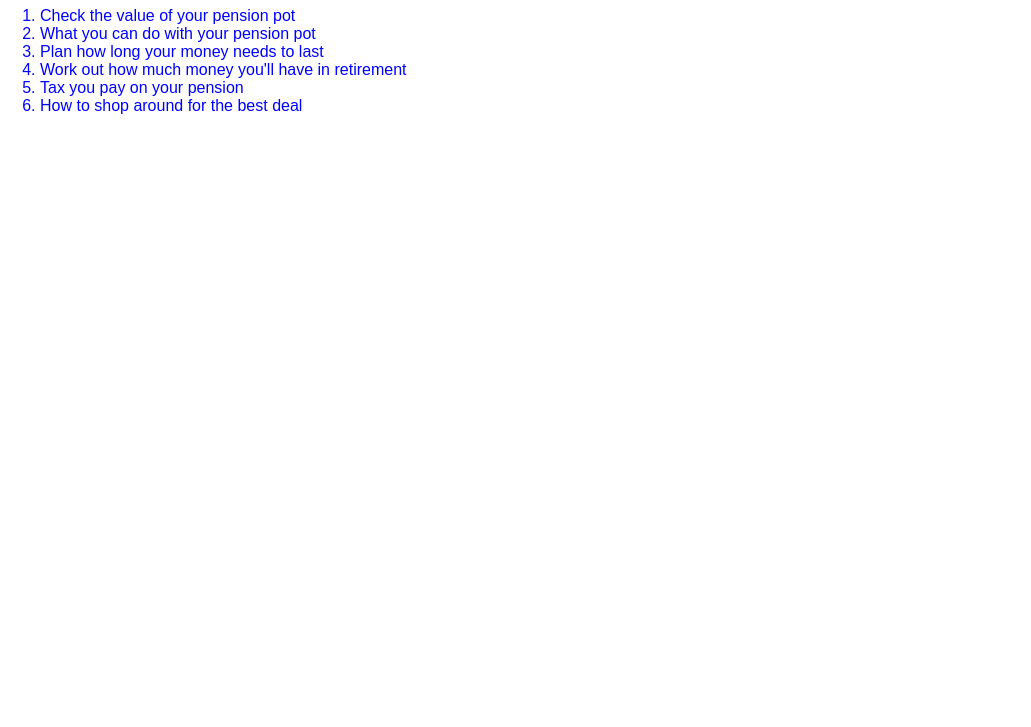
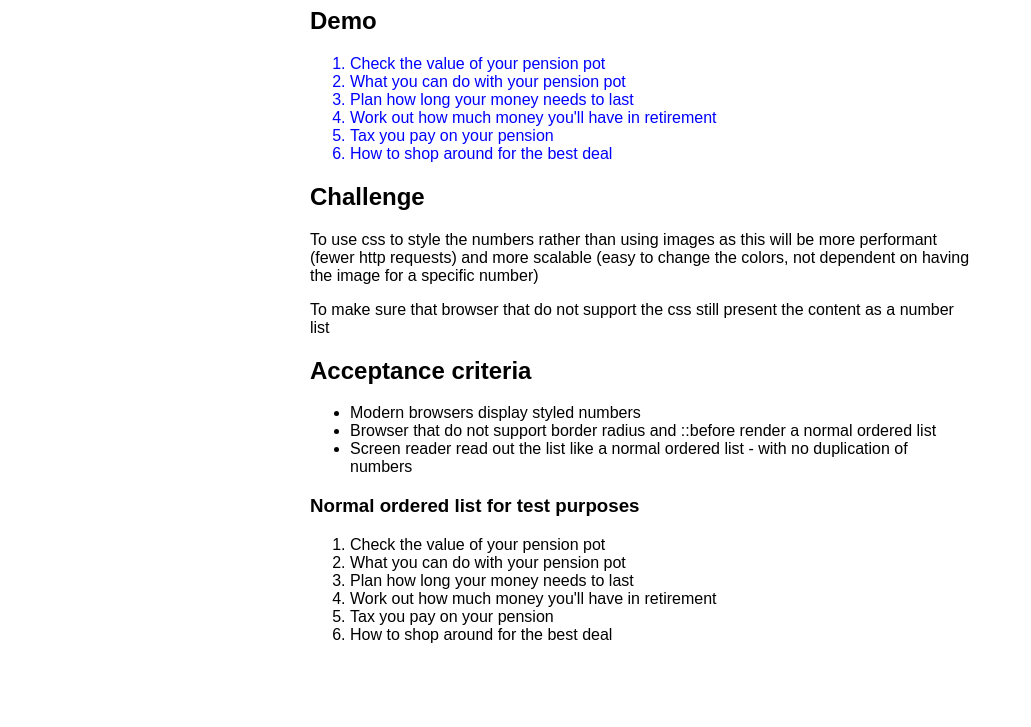
Before and after one commit to aduggin/inclusive-frontend, a website: page app/styled-list-numbers.html in a window 1280 px wide. Shown: the part 73-800 px from the top of the page, without its empty margins (0-1031 px from the left). Drawn offline with nearby package versions, Linux system fonts and the light colour scheme; files that its build step writes are made by us from their sources.

Commit message:
Add basic layout

```diff
--- /dev/null
+++ b/app/sass/layout/_layout.scss
@@ -0,0 +1,4 @@
+.l-page-container {
+  max-width: 660px;
+  margin: 0 auto;
+}
--- a/app/sass/main.scss
+++ b/app/sass/main.scss
@@ -1,7 +1,4 @@
 @import "lib/variables";
 @import "base/base";
+@import "layout/layout";
 @import "components/styled-list-numbers";
-
-.is-selected {
-  color:$color-selected;
-}
--- a/app/styled-list-numbers.html
+++ b/app/styled-list-numbers.html
@@ -5,7 +5,10 @@
     <link rel="stylesheet" href="styles/main.css"/>
 </head>
 <body>
+<div class="l-page-container">
     <h1>Styled list numbers</h1>
+
+    <h2>Demo</h2>
 
     <ol class="styled-list-numbers">
         <li>Check the value of your pension pot</li>
@@ -17,5 +20,31 @@
     </ol>
 
 
+    <h2>Challenge</h2>
+
+    <p>To use css to style the numbers rather than using images as this will be more performant (fewer http requests)
+        and
+        more scalable (easy to change the colors, not dependent on having the image for a specific number)</p>
+
+    <p>To make sure that browser that do not support the css still present the content as a number list</p>
+
+    <h2>Acceptance criteria</h2>
+    <ul>
+        <li>Modern browsers display styled numbers</li>
+        <li>Browser that do not support border radius and ::before render a normal ordered list</li>
+        <li>Screen reader read out the list like a normal ordered list - with no duplication of numbers</li>
+    </ul>
+
+    <h3>Normal ordered list for test purposes</h3>
+    <ol>
+        <li>Check the value of your pension pot</li>
+        <li>What you can do with your pension pot</li>
+        <li>Plan how long your money needs to last</li>
+        <li>Work out how much money you'll have in retirement</li>
+        <li>Tax you pay on your pension</li>
+        <li>How to shop around for the best deal</li>
+    </ol>
+
+</div>
 </body>
 </html>
```
Also changed, not shown: app/index.html (+6 -5 lines), 2 other files. Lines whose indentation alone changed are shown as unchanged.
